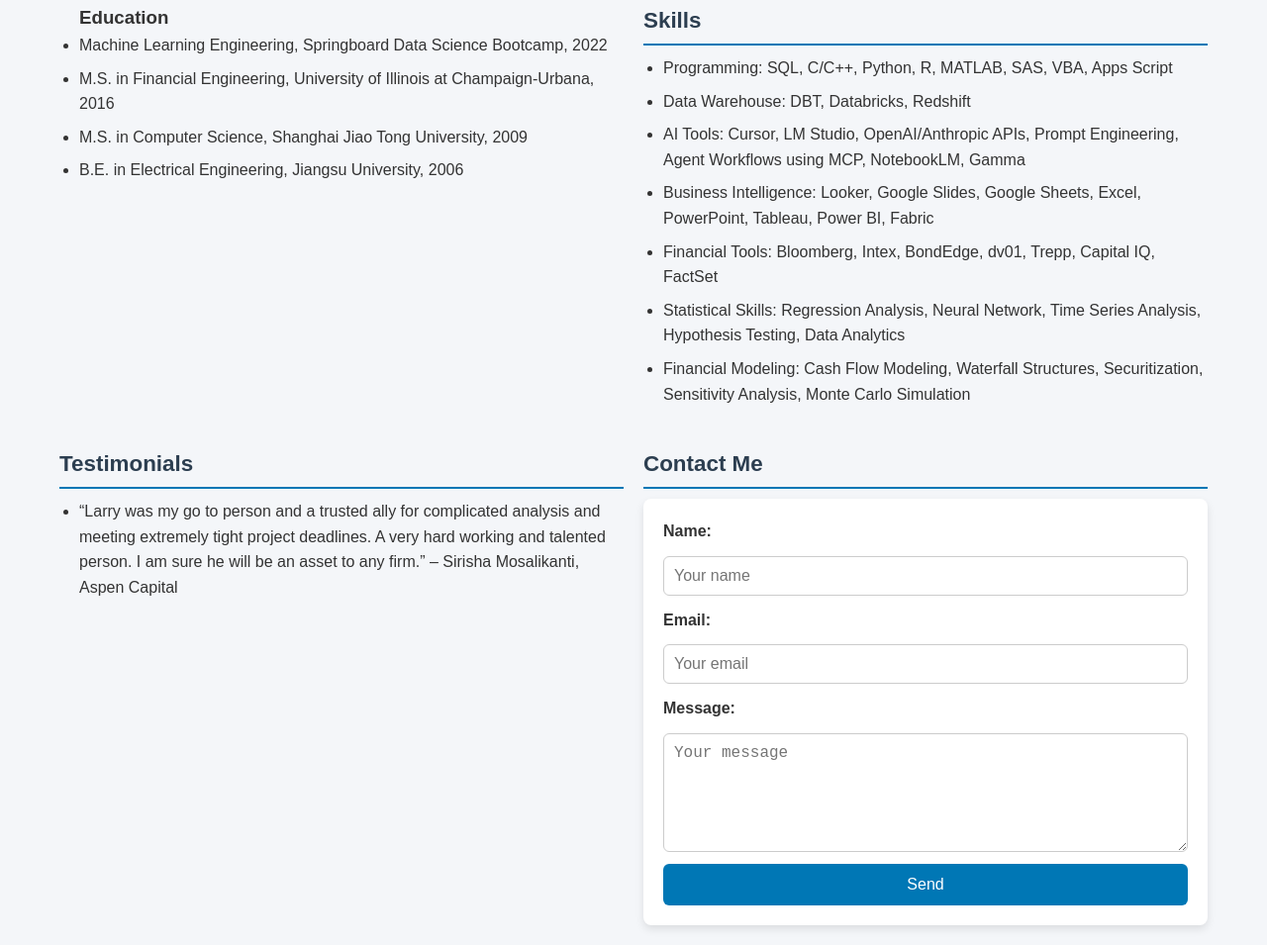
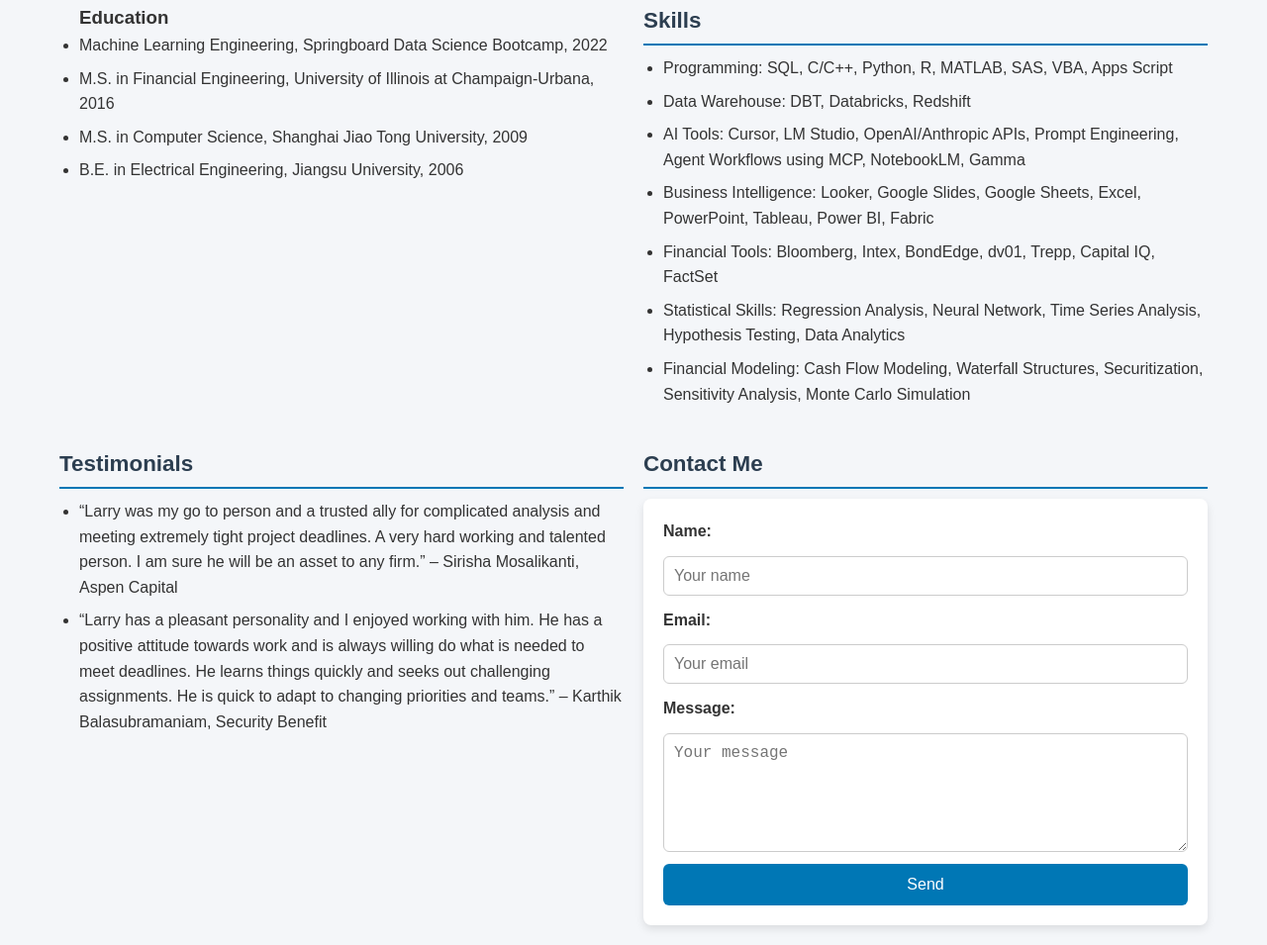
Before and after one commit to DongliangLarryYi/Online_CV, a website: page index.html in a window 1280 px wide. Shown: the part 562-1517 px from the top of the page at 99% size. Drawn offline with Linux system fonts and the light colour scheme.

Commit message:
Update index.html
add testimonial

```diff
--- a/index.html
+++ b/index.html
@@ -81,7 +81,7 @@
       <h2>Testimonials</h2>
       <ul>
         <li>“Larry was my go to person and a trusted ally for complicated analysis and meeting extremely tight project deadlines. A very hard working and talented person. I am sure he will be an asset to any firm.” – Sirisha Mosalikanti, Aspen Capital</li>
-
+        <li>“Larry has a pleasant personality and I enjoyed working with him. He has a positive attitude towards work and is always willing do what is needed to meet deadlines. He learns things quickly and seeks out challenging assignments. He is quick to adapt to changing priorities and teams.” – Karthik Balasubramaniam, Security Benefit</li>
       </ul>
     </section>
 
```
